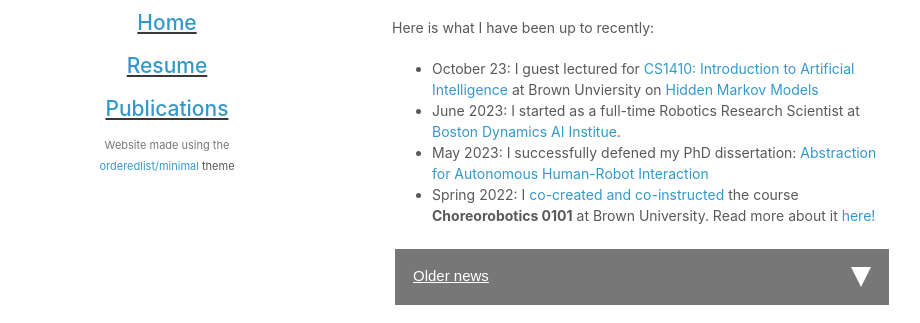
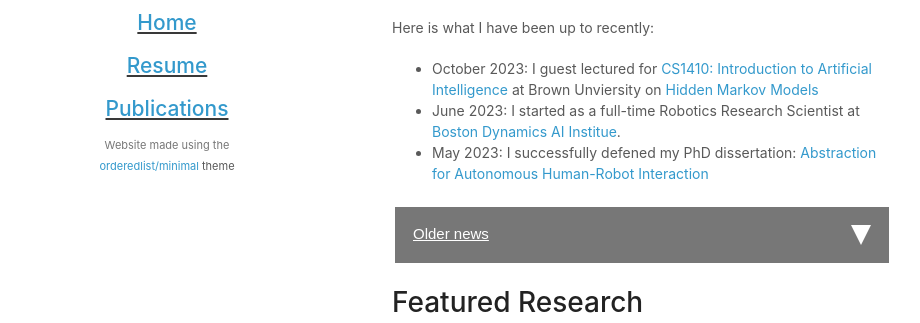
Before and after one commit to eric-rosen/eric-rosen.github.io, a plain HTML site: page index.html in a window 1280 px wide. Shown: the part 421-744 px from the top of the page, without its empty margins (178-1098 px from the left). Drawn offline with Linux system fonts and the light colour scheme.

Commit message:
moved news

```diff
--- a/index.html
+++ b/index.html
@@ -106,14 +106,14 @@
         <p>Here is what I have been up to recently:</p>
 
         <ul>
-          <li>October 23: I guest lectured for <a href="https://csci1410-2023.vercel.app/">CS1410: Introduction to Artificial Intelligence</a> at Brown Unviersity on <a href="https://csci1410-2023.vercel.app/static/media/1410_8.d5b261402419255d3bd2.pdf">Hidden Markov Models</a></li>
+          <li>October 2023: I guest lectured for <a href="https://csci1410-2023.vercel.app/">CS1410: Introduction to Artificial Intelligence</a> at Brown Unviersity on <a href="https://csci1410-2023.vercel.app/static/media/1410_8.d5b261402419255d3bd2.pdf">Hidden Markov Models</a></li>
           <li>June 2023: I started as a full-time Robotics Research Scientist at <a href="https://theaiinstitute.com/">Boston Dynamics AI Institue</a>.</li>
           <li>May 2023: I successfully defened my PhD dissertation: <a href="https://www.youtube.com/watch?v=tAmuRiSUMiQ">Abstraction for Autonomous Human-Robot Interaction</a></li>
-          <li>Spring 2022: I <a href="https://www.brown.edu/news/2022-06-06/choreorobotics">co-created and co-instructed</a> the course <b>Choreorobotics 0101</b> at Brown University. Read more about it <a href="https://www.brownalumnimagazine.com/articles/2023-01-17/making-robots-dance">here!</a></li>
         </ul>
 
         <button type="button" class="collapsible"><u>Older news</u><div class="triangle-down"></div></button>
         <div class="content">
+          <li>Spring 2022: I <a href="https://www.brown.edu/news/2022-06-06/choreorobotics">co-created and co-instructed</a> the course <b>Choreorobotics 0101</b> at Brown University. Read more about it <a href="https://www.brownalumnimagazine.com/articles/2023-01-17/making-robots-dance">here!</a></li>
           <li>2022: I was a part-time robotics researcher at <a href="https://www.merl.com/">Mitsubishi Electric Research Laboratories (MERL)</a></li>
           <li>2021: I did an extended R&D internship at <a href="https://about.meta.com/realitylabs/">Meta Reality Labs</a></li>
           <li>Summer 2020: I did a summer R&D internship at <a href="https://www.uber.com/us/en/atg/research-and-development/perception-and-prediction/">Uber ATG</a></li>
```
